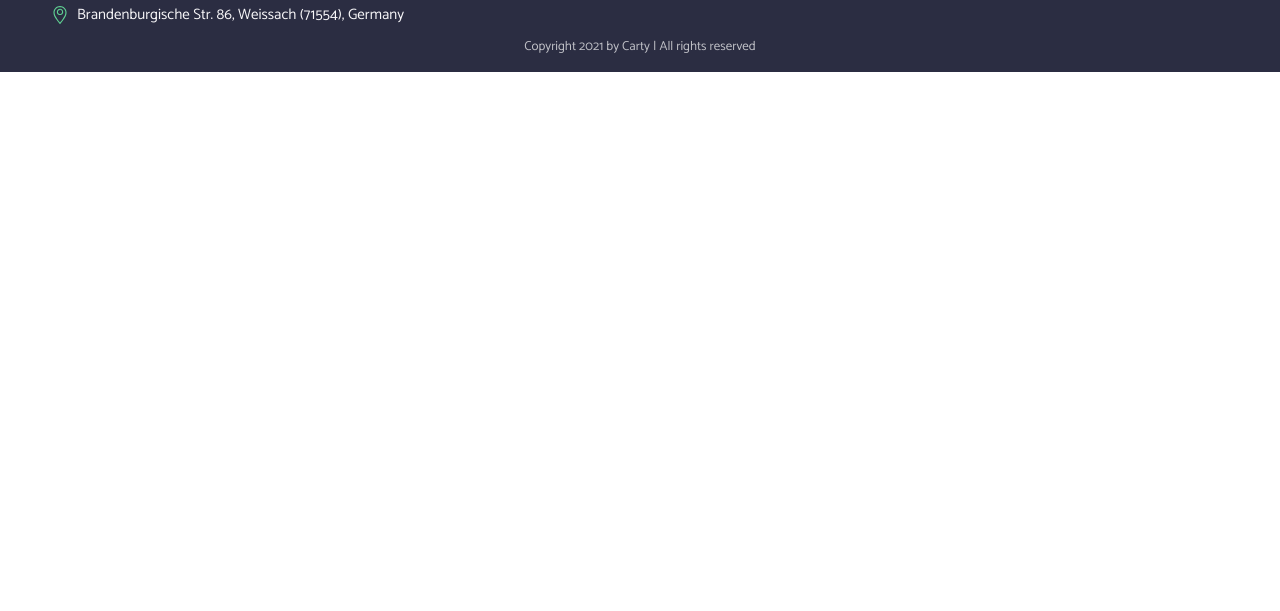
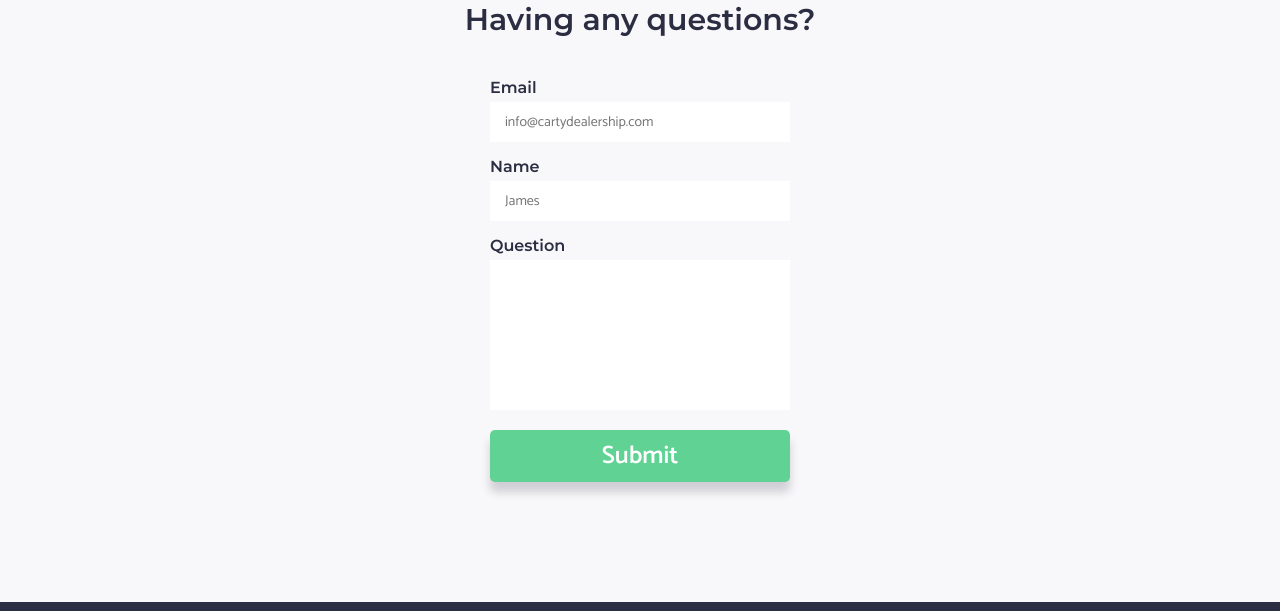
Before and after one commit to markiianholovchak/carty, a website: page index.html in a window 1280 px wide. Shown: the part 3356-3967 px from the top of the page. Before the commit the page ends 3428 px from the top, so only its background shows below. Drawn offline with nearby package versions, Linux system fonts and the light colour scheme.

Commit message:
Add and style contact section

```diff
--- a/index.html
+++ b/index.html
@@ -33,7 +33,7 @@
 					<ul class="navbar__list">
 						<li class="navbar__link" data-goForth="123" data-goTo="aboutUs">About</li>
 						<li class="navbar__link" data-goTo="carStock">Explore</li>
-						<li class="navbar__link" data-goTo="footer">Contact</li>
+						<li class="navbar__link" data-goTo="contact">Contact</li>
 
 					</ul>
 				</nav>
@@ -154,6 +154,18 @@
 
 				</div>
 			</section>
+			<section class="contact">
+				<h2 class="heading__secondary">Having any questions?</h2>
+				<form class="contact__form">
+					<label for="email">Email</label>
+					<input type="email" name="email" placeholder="info@cartydealership.com" class="contact__input">
+					<label for="name">Name</label>
+					<input type="text" name="name" placeholder="James" class="contact__input">
+					<label for="question">Question</label>
+					<textarea name="question" class="contact__input" ></textarea>
+					<button type="submit" class="btn">Submit</button>
+				</form>
+			</section>
 		</main>
 		<footer class="footer">
 			<div class="footer__details">
--- a/sass/base/_base.scss
+++ b/sass/base/_base.scss
@@ -11,3 +11,7 @@ body {
 html {
 	font-size: 62.5%; /* 1rem == 10px */
 }
+::selection {
+	color: $color-white;
+	background: $color-primary;
+}
--- a/sass/pages/_landing.scss
+++ b/sass/pages/_landing.scss
@@ -105,3 +105,41 @@
 		text-align: center;
 	}
 }
+
+.contact {
+	background-color: $color-grey-light;
+	padding: 10rem 0;
+
+	display: flex;
+	flex-direction: column;
+	align-items: center;
+	&__form {
+		display: flex;
+		flex-direction: column;
+		font-family: $font-main;
+		label {
+			font-size: 1.6rem;
+			font-weight: 600;
+			color: $color-dark;
+			margin: 1.5rem 0 0.5rem 0;
+			&:first-child {
+				margin-top: 4rem;
+			}
+		}
+		textarea {
+			height: 15rem;
+			resize: none;
+		}
+	}
+	&__input {
+		width: 30rem;
+		height: 4rem;
+		padding: 1rem 1.5rem;
+		font-size: 1.4rem;
+		border: none;
+		font-family: $font-secondary;
+		&:focus {
+			outline-color: $color-primary;
+		}
+	}
+}
```
Also changed, not shown: css/style.css.
